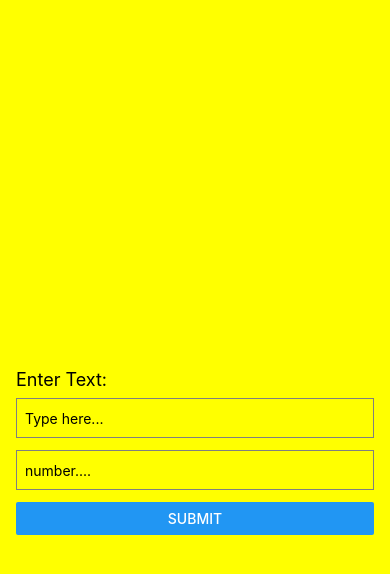
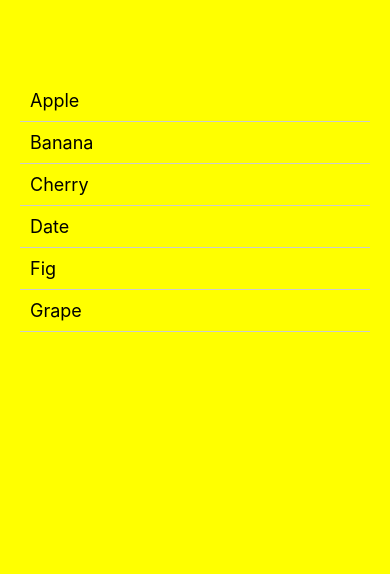
Before and after one commit to jimmy0705/react-native-refresher, a React Native app: screen / in a window 390 px wide. Shown: the top 574 px of the page. Built offline with nearby package versions, Linux system fonts and the light colour scheme.

Commit message:
understood flatlist and sectionlist

```diff
--- a/App.js
+++ b/App.js
@@ -12,13 +12,17 @@ import PressableButton from "./PressableButton";
 import LongPressExample from "./LongPressExample";
 import DynamicList from "./dynamicList";
 import TextInputExample from "./inputText";
+import SectionListExample from "./SectionListExample";
+import FlatListExample from "./FlatListExample";
 
 const logoImg = require("./assets/adaptive-icon.png");
 
 export default function App() {
   return (
     <SafeAreaView style={styles.mainContainer}>
-       <TextInputExample/>
+      {/* <SectionListExample/> */}
+      <FlatListExample/>
+       {/* <TextInputExample/> */}
 
       {/* <ScrollView> */}
       {/* <PressableButton/> */}
--- /dev/null
+++ b/FlatListExample.js
@@ -0,0 +1,38 @@
+import React from "react";
+import { View, Text, FlatList, StyleSheet } from "react-native";
+
+const FlatListExample = () => {
+  const fruits = [
+    { id: "1", name: "Apple" },
+    { id: "2", name: "Banana" },
+    { id: "3", name: "Cherry" },
+    { id: "4", name: "Date" },
+    { id: "5", name: "Fig" },
+    { id: "6", name: "Grape" },
+  ];
+
+  return (
+    <View style={styles.container}>
+      <FlatList
+        data={fruits}
+        keyExtractor={(item) => item.id}
+        renderItem={({ item }) => <Text style={styles.item}>{item.name}</Text>}
+      />
+    </View>
+  );
+};
+
+const styles = StyleSheet.create({
+  container: {
+    flex: 1,
+    padding: 20,
+  },
+  item: {
+    padding: 10,
+    fontSize: 18,
+    borderBottomWidth: 1,
+    borderBottomColor: "#ccc",
+  },
+});
+
+export default FlatListExample;
--- /dev/null
+++ b/SectionListExample.js
@@ -0,0 +1,60 @@
+import React from 'react';
+import {StyleSheet, Text, View, SectionList, StatusBar} from 'react-native';
+
+const DATA = [
+  {
+    title: 'Main dishes',
+    data: ['Pizza', 'Burger', 'Risotto'],
+  },
+  {
+    title: 'Sides',
+    data: ['French Fries', 'Onion Rings', 'Fried Shrimps'],
+  },
+  {
+    title: 'Drinks',
+    data: ['Water', 'Coke'],
+  },
+  {
+    title: 'Desserts',
+    data: ['Cheese Cake', 'Ice Cream'],
+  },
+];
+
+const SectionListExample = () => (
+    <View style={styles.container} edges={['top']}>
+      <SectionList
+        sections={DATA}
+        keyExtractor={(item, index) => item + index}
+        renderItem={({item}) => (
+          <View style={styles.item}>
+            <Text style={styles.title}>{item}</Text>
+          </View>
+        )}
+        renderSectionHeader={({section: {title}}) => (
+          <Text style={styles.header}>{title}</Text>
+        )}
+      />
+    </View>
+);
+
+const styles = StyleSheet.create({
+  container: {
+    flex: 1,
+    paddingTop: StatusBar.currentHeight,
+    marginHorizontal: 16,
+  },
+  item: {
+    backgroundColor: '#f9c2ff',
+    padding: 20,
+    marginVertical: 8,
+  },
+  header: {
+    fontSize: 32,
+    backgroundColor: '#fff',
+  },
+  title: {
+    fontSize: 24,
+  },
+});
+
+export default SectionListExample;
```
Also changed, not shown: inputText.js (+17 -18 lines).
